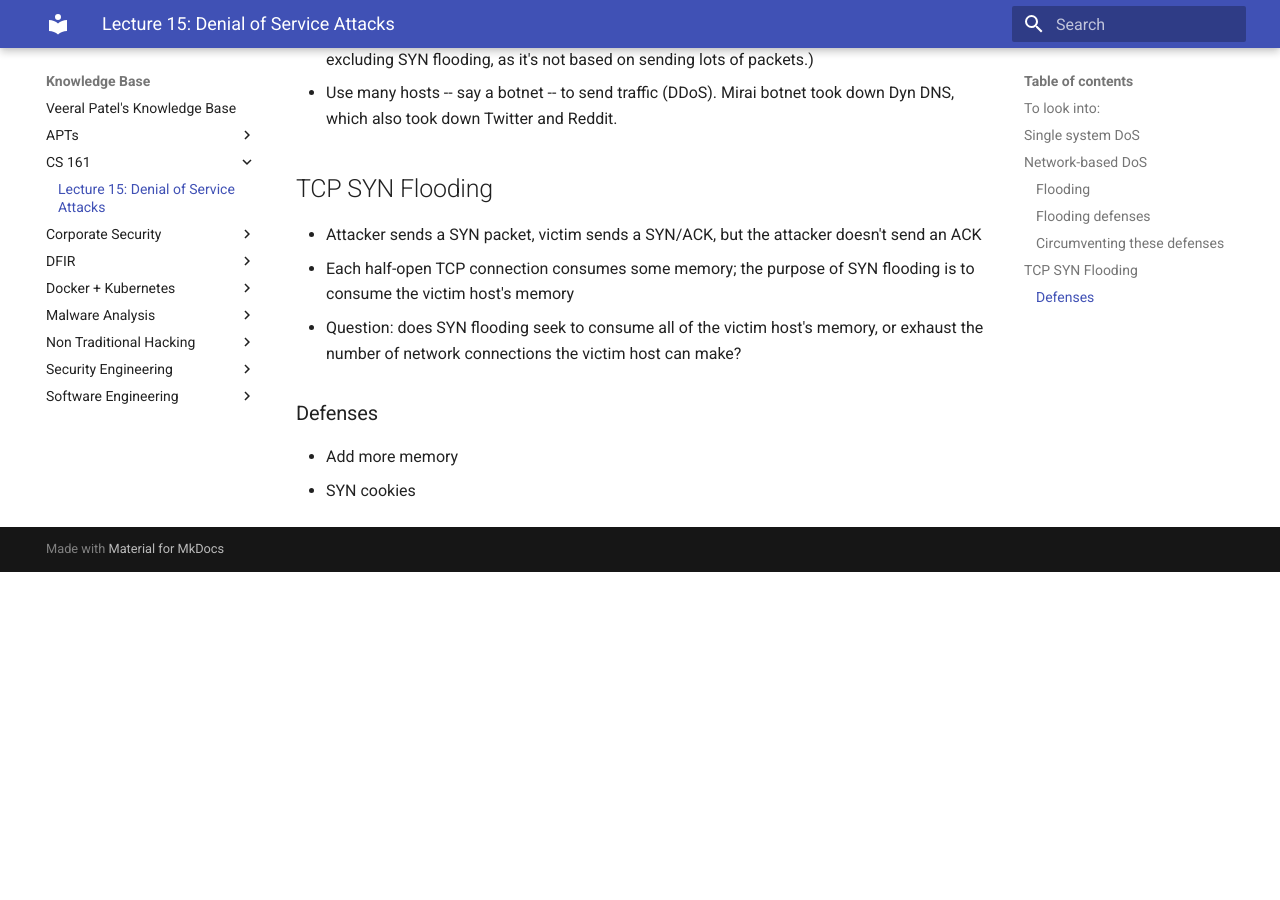
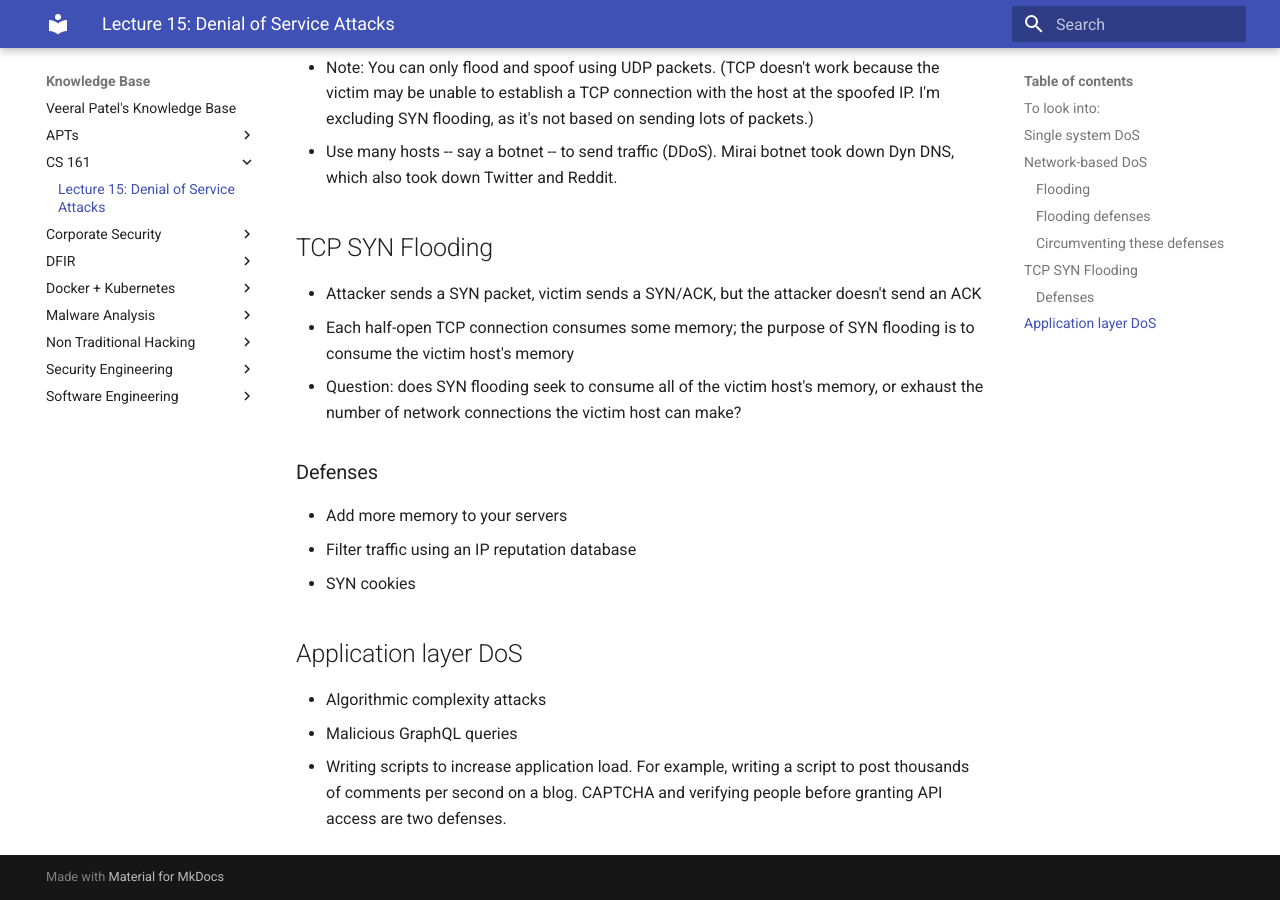
Before and after one commit to veeral-patel/knowledge-base, an MkDocs documentation site: the page built from docs/CS 161/lec15.md, in a window 1280 px wide and 900 px high, scrolled down 1032 px. Built offline with MkDocs 1.6.1 and Material for MkDocs 9.7.7, drawn with Linux system fonts in a browser that asks for light colours; before the commit the page ends 1604 px from its top, so only the background shows below that; some of the changed text lies outside the part shown.

Commit message:
added application-level DoS

```diff
--- a/docs/CS 161/lec15.md
+++ b/docs/CS 161/lec15.md
@@ -17,6 +17,7 @@
   maximum number of packets the victim can receive at once
 - Or send maximum-sized packets, with the aim of overwhelming the victim's
   bandwidth
+- Amplification: A DNS response is much larger than a DNS query, so send a lot of DNS queries to a DNS server, with the source IP set to the victim's IP. Also see NTP amplification
 
 ### Flooding defenses
 - Filter packets from the attacker's IP, using a firewall
@@ -40,5 +41,11 @@
   make?
 
 ### Defenses
-- Add more memory
+- Add more memory to your servers
+- Filter traffic using an IP reputation database
 - SYN cookies
+
+## Application layer DoS
+- Algorithmic complexity attacks
+- Malicious GraphQL queries
+- Writing scripts to increase application load. For example, writing a script to post thousands of comments per second on a blog. CAPTCHA and verifying people before granting API access are two defenses.
```
